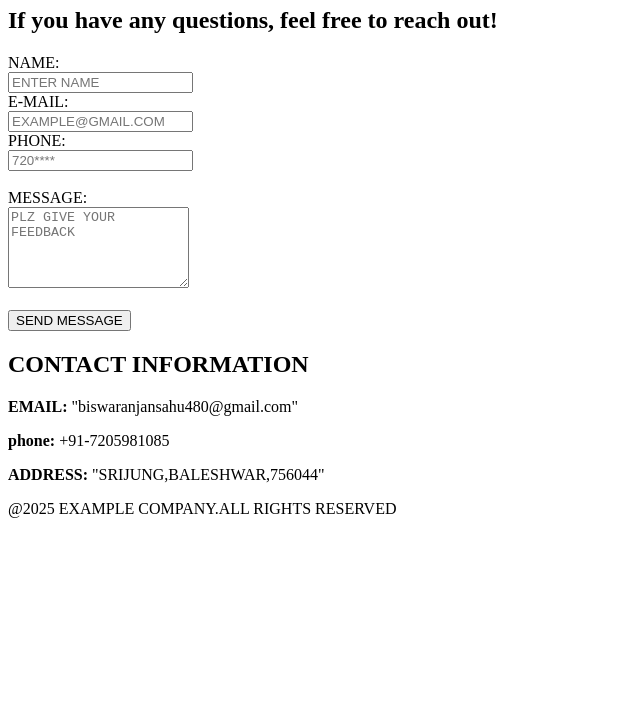
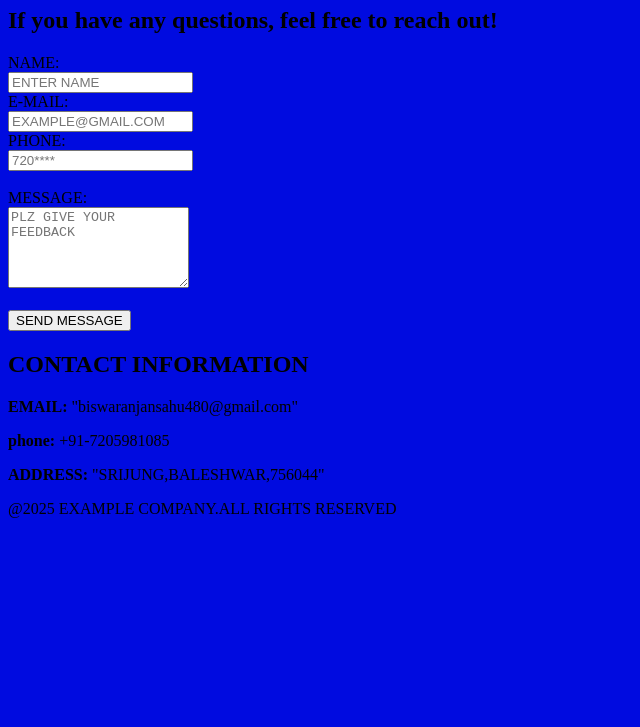
Before and after one commit to BiSwAHuB25/CONTACT-US--PAGE, a plain HTML site: page index.html in a window 1280 px wide. Shown: the part 73-800 px from the top of the page, without its empty margins (0-640 px from the left). Drawn offline with Linux system fonts and the light colour scheme.

Commit message:
bg colour changed

```diff
--- a/index.html
+++ b/index.html
@@ -5,7 +5,8 @@
     <meta name="viewport" content="width=device-width, initial-scale=1.0">
     <title>BISWA CONTACT PAGE</title>
 </head>
-<body>
+
+    <body bgcolor="LIGHT BLUE">
     <P><H1>CONTACT US</H1></P>
     <H2>If you have any questions, feel free to reach out!</H2>
     <MAIN>
```
